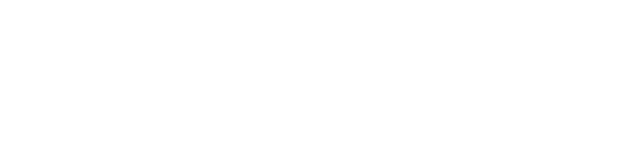
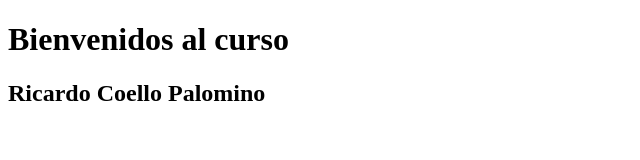
Before and after one commit to Warr71/clase06, a plain HTML site: page JS/index.html in a window 1280 px wide. Shown: the whole page, without its empty margins (0-640 px from the left). Drawn offline with Linux system fonts and the light colour scheme.

Commit message:
En el archivo index escribi mi nombre

```diff
--- a/JS/index.html
+++ b/JS/index.html
@@ -6,6 +6,7 @@
     <title>Document</title>
 </head>
 <body>
-
+  <h1>Bienvenidos al curso</h1>
+  <h2>Ricardo Coello Palomino</h2>
 </body>
 </html>
```
